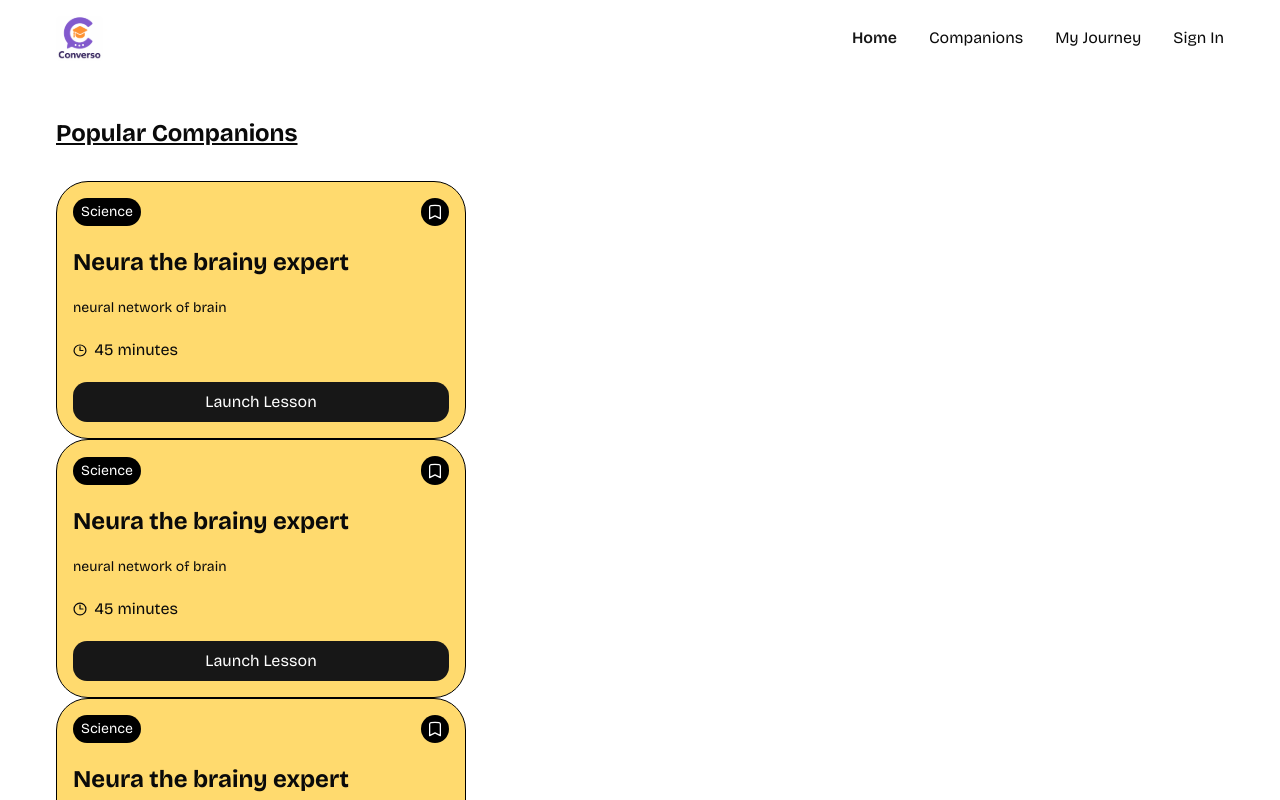
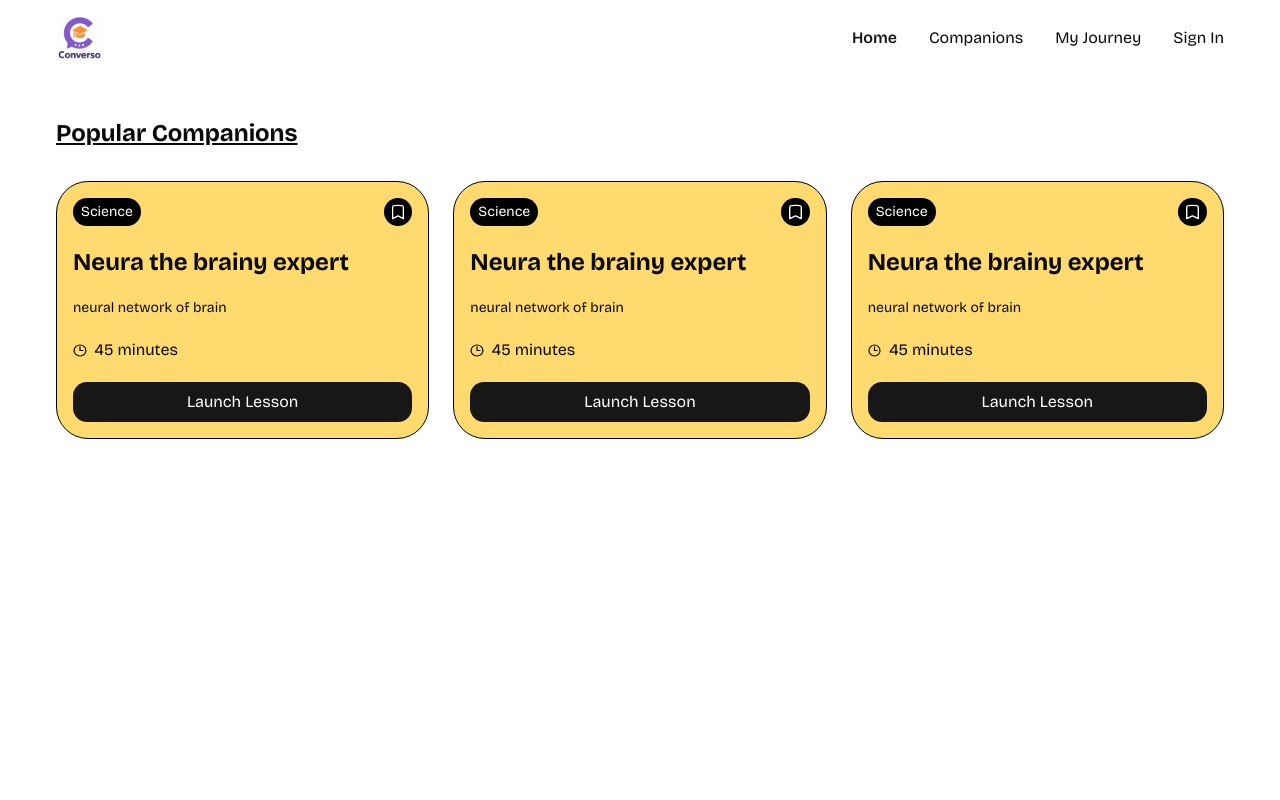
Before and after one commit to vinsmokejazz/mindflux-ai, a Next.js app: page / in a window 1280 px wide. Shown: the top 800 px of the page. Built offline with nearby package versions, Linux system fonts and the light colour scheme.

Commit message:
sml chng

```diff
--- a/app/page.tsx
+++ b/app/page.tsx
@@ -6,7 +6,7 @@ const Page=()=>{
   return (
     <main>
       <h1 className="text-2xl underline">Popular Companions</h1>
-      <section>
+      <section className="flex items-center justify-center gap-6">
         <CompanionCard id="123"
         name="Neura the brainy expert"
         topic="neural network of brain"
```
